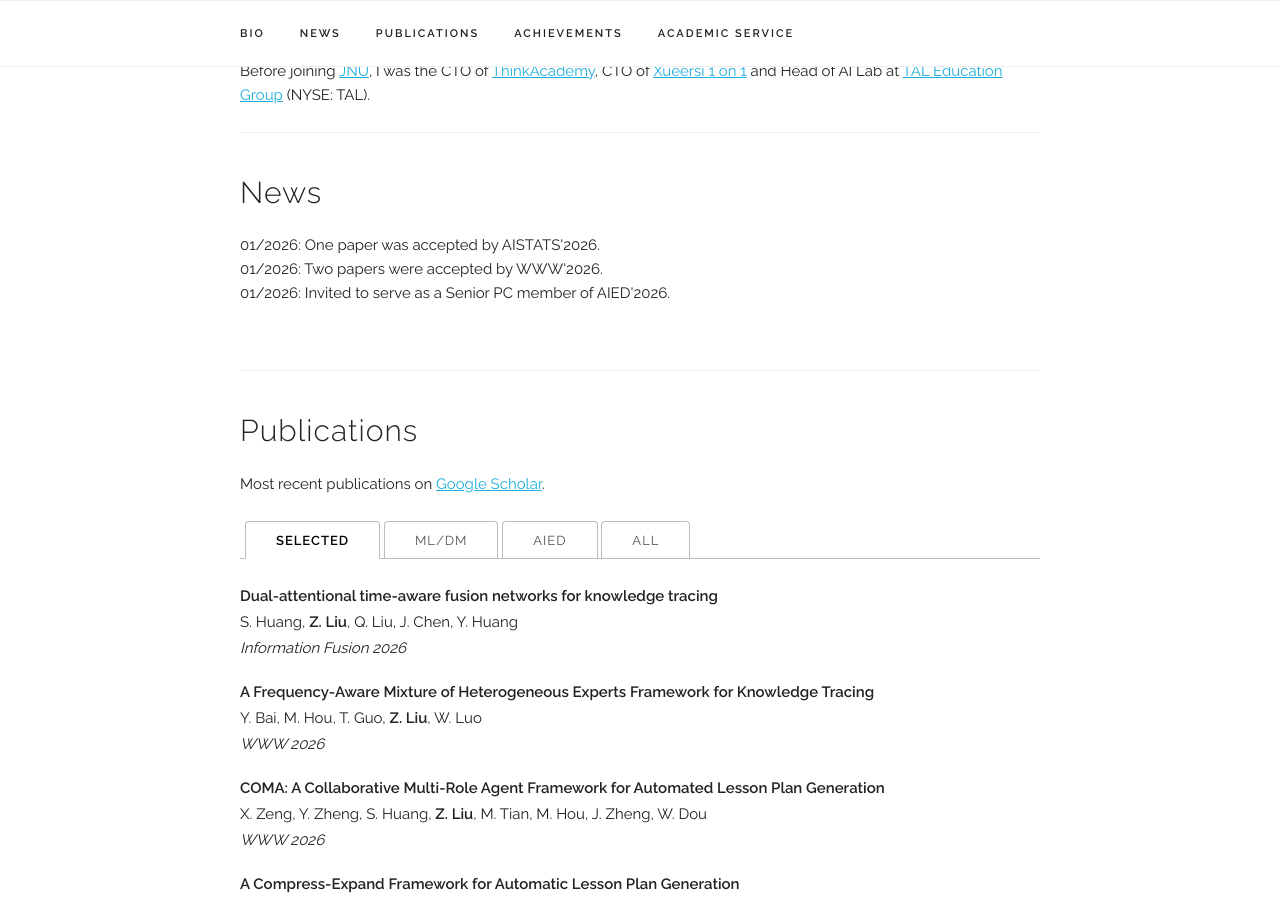
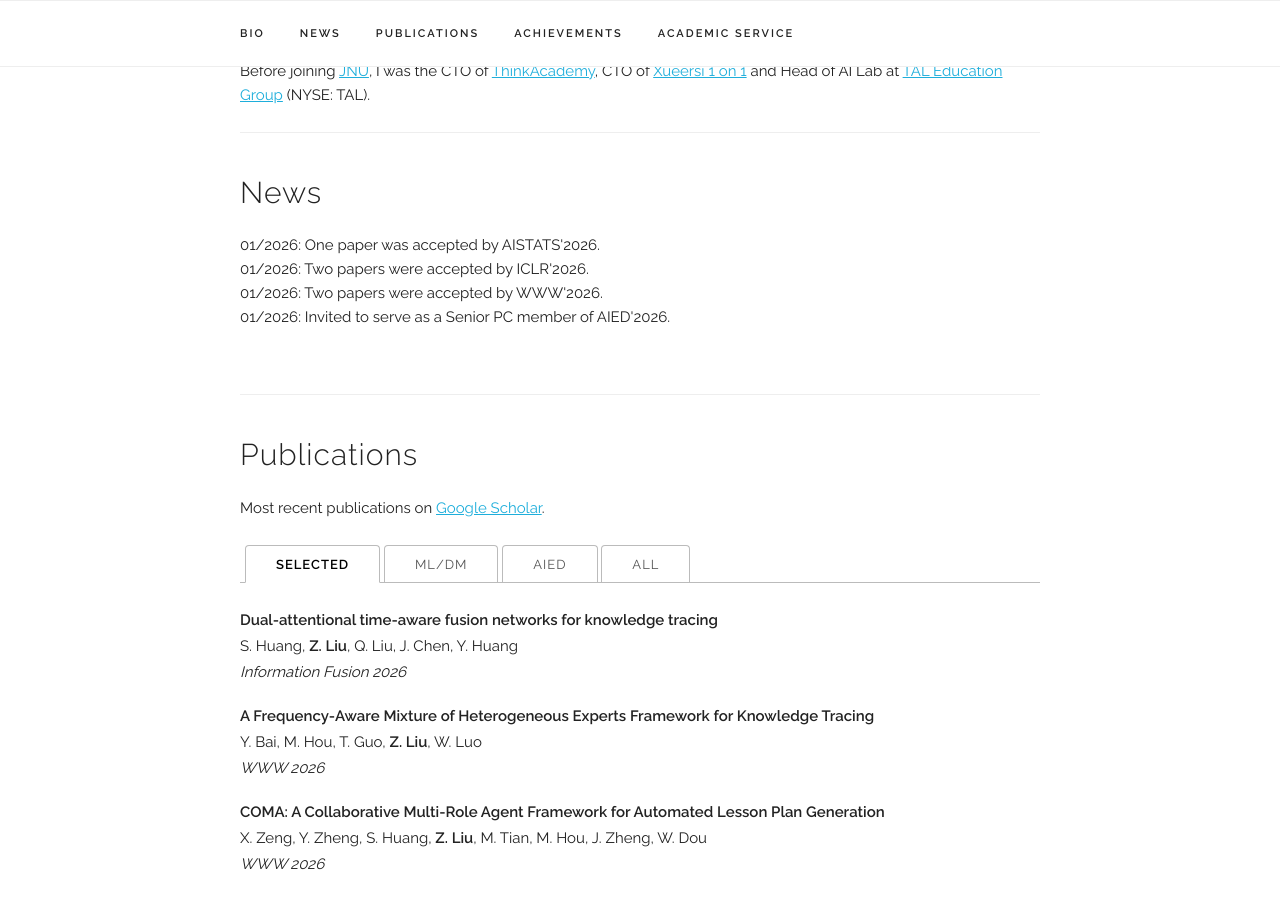
Before and after one commit to zitaoliu/zitaoliu.github.io, a Jekyll site: the page built from index.html, in a window 1280 px wide and 900 px high, scrolled down 576 px. Built offline with Jekyll 4.4.1, drawn with Linux system fonts in a browser that asks for light colours; some web fonts are replaced.

Commit message:
add iclr news

```diff
--- a/_data/news.yaml
+++ b/_data/news.yaml
@@ -1,6 +1,9 @@
 news:
 
   - title: "One paper was accepted by AISTATS'2026."
+    date: "01/2026"
+
+  - title: "Two papers were accepted by ICLR'2026."
     date: "01/2026"
 
   - title: "Two papers were accepted by WWW'2026."
```
